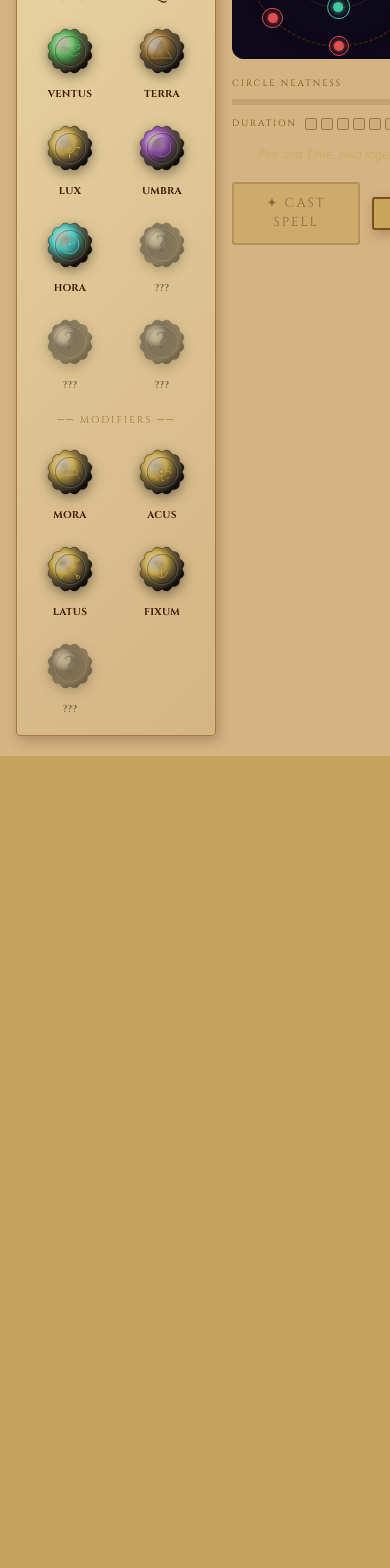
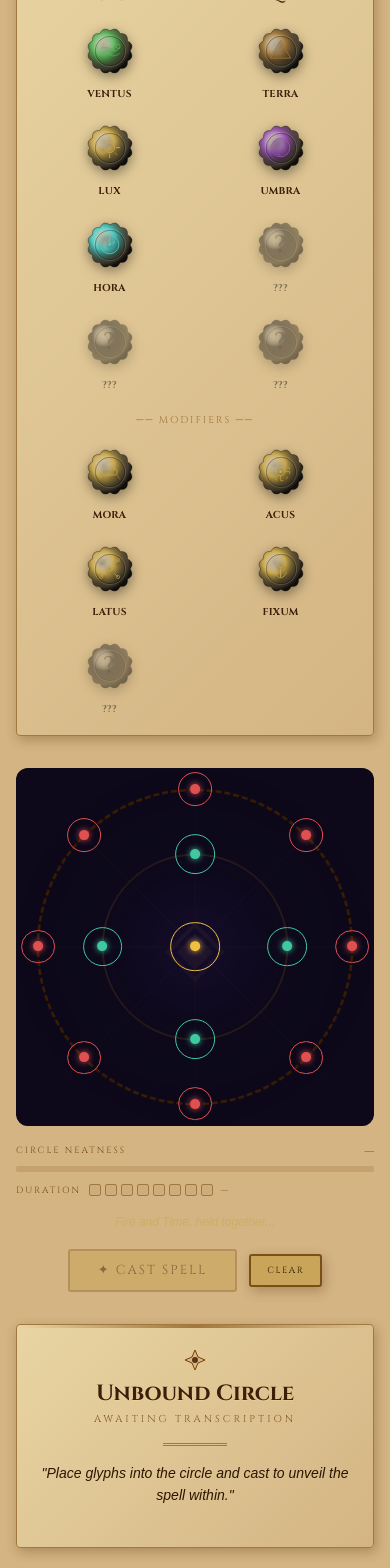
Before and after one commit to cain0508/Witch-Hat-Atelier, a Next.js app: page / in a window 390 px wide. Shown: the part 409-1977 px from the top of the page. Before the commit the page ends 1165 px from the top, so only its background shows below. Built offline with nearby package versions, Linux system fonts and the light colour scheme; a web font is replaced by a local one.

Commit message:
changes in ui

```diff
--- a/src/app/page.jsx
+++ b/src/app/page.jsx
@@ -220,17 +220,19 @@ export default function Home() {
         </header>
 
         {/* THREE COLUMN LAYOUT */}
-        <div className="grid grid-cols-[200px_1fr_250px] gap-4 items-start">
+        <div className="flex flex-col lg:grid lg:grid-cols-[200px_1fr_250px] gap-8 lg:gap-4 items-center lg:items-start">
 
           {/* LEFT — Glyph Picker */}
+          <div className="w-full max-w-[400px] lg:max-w-none">
             <GlyphPicker
               selectedGlyph={selectedGlyph}
               onSelectGlyph={handleSelectGlyph}
               unlockedIds={unlockedIds}
             />
+          </div>
 
           {/* CENTER */}
-          <div className="flex flex-col items-center gap-4">
+          <div className="flex flex-col items-center gap-4 w-full">
             <MagicCircle
               placedGlyphs={placedGlyphs}
               selectedGlyph={selectedGlyph}
@@ -281,12 +283,14 @@ export default function Home() {
           </div>
 
           {/* RIGHT — Spell Card */}
+          <div className="w-full max-w-[400px] lg:max-w-none">
             <SpellCard
               spell={spell}
               duration={spellState?.duration ?? null}
               placedGlyphs={placedGlyphs}
               isLoading={isLoading}
             />
+          </div>
 
         </div>
       </div>
```
Lines whose indentation alone changed are shown as unchanged.
